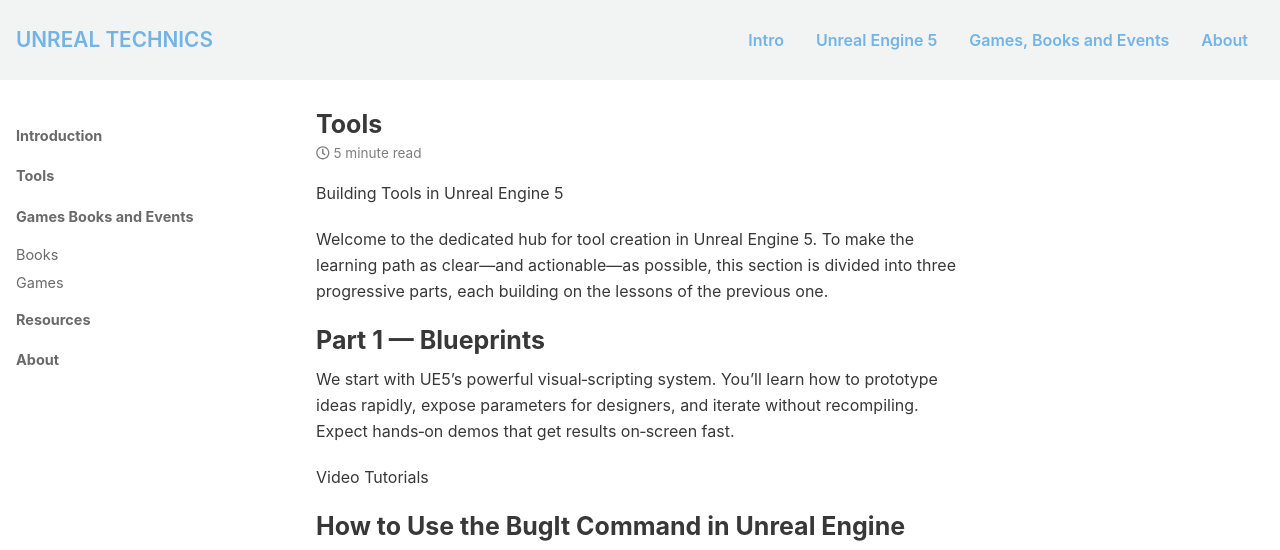
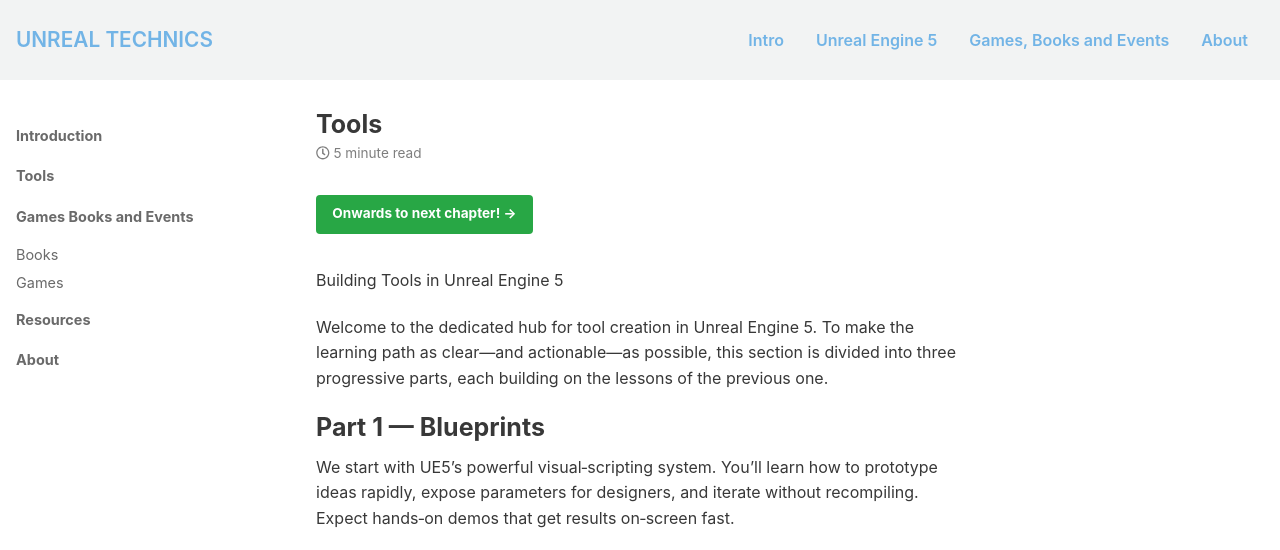
Before and after one commit to AdamKomarowski/unrealtechart, a Jekyll site: the page built from book/Tools/Tools.md, in a window 1280 px wide and 900 px high, cut to the strip 0-550 px from the top of the window. Built offline with Jekyll 4.4.1, drawn with Linux system fonts in a browser that asks for light colours; nearby versions of some CDN libraries.

Commit message:
Update Tools.md

```diff
--- a/book/Tools/Tools.md
+++ b/book/Tools/Tools.md
@@ -3,6 +3,8 @@
 excerpt: ""
 permalink: "book/tools/"
 ---
+
+[Onwards to next chapter! →]({{ site.baseurl }}{% link book/Tools/Tools.md %}){: .btn .btn--next}
 
 Building Tools in Unreal Engine 5
 
```
